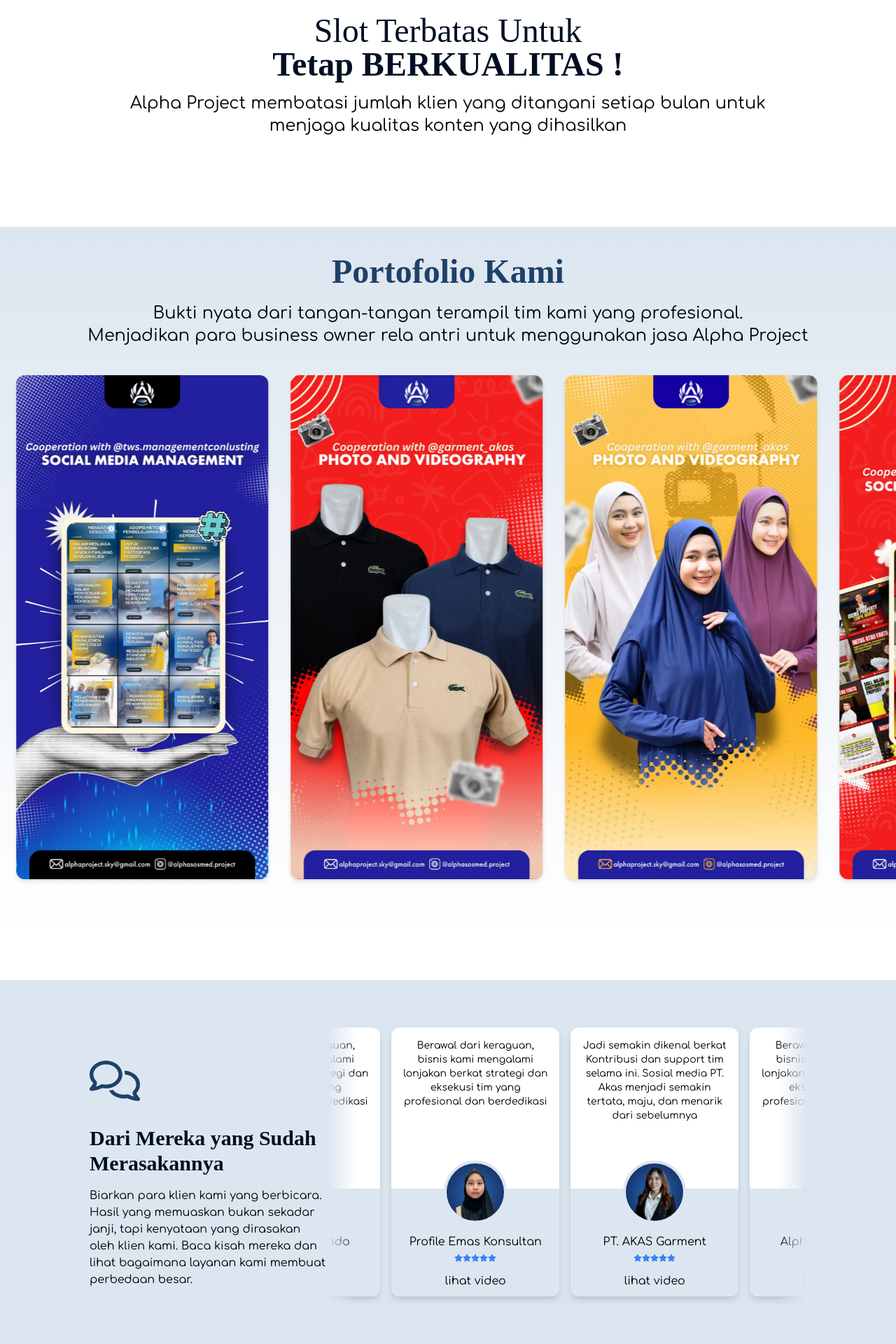
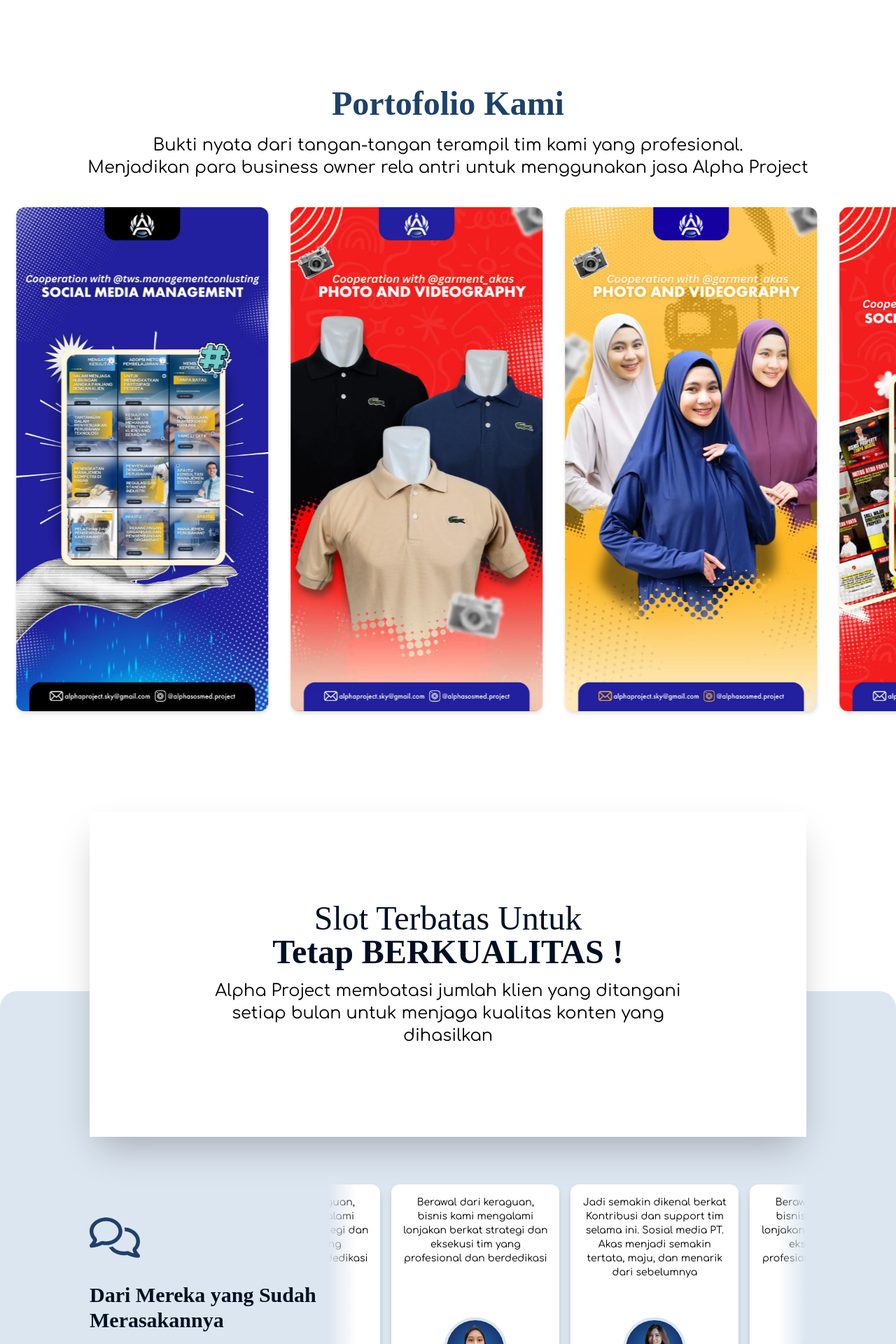
Before and after one commit to mcramaaa/jasawebkita, a Next.js app: page / in a window 1280 px wide. Shown: the part 5240-7160 px from the top of the page at 70% size. Built offline with nearby package versions, Linux system fonts and the light colour scheme.

Commit message:
update section 3 + testimoni layout

```diff
--- a/src/app/page.tsx
+++ b/src/app/page.tsx
@@ -53,11 +53,12 @@ export default function Home() {
       <Section1 />
       {/* <div id="pricing"></div>
       <Pricing /> */}
-      <Section3 />
       <div id="porto"></div>
       <Portofolio />
+      <Section3 />
       <div id="testi"></div>
       <Testimoni />
+
       <Ending />
     </div>
   );
--- a/src/components/landing/Portofolio.tsx
+++ b/src/components/landing/Portofolio.tsx
@@ -6,7 +6,7 @@ import Marquee from "react-fast-marquee";
 
 export default function Portofolio() {
   return (
-    <div className="bg-gradient-to-b from-brand-bone to-white py-10 mt-32">
+    <div className="bg-white py-10 mt-32">
       <div className="flex flex-col text-center items-center mx-4 justify-center ">
         {/* <BsStars className="text-3xl text-brand" /> */}
         <h2 className="text-center text-3xl lg:text-5xl font-bold font-montserrat text-brand mb-5">
@@ -27,7 +27,7 @@ export default function Portofolio() {
         className="h-full py-10 relative overflow-hidden"
       >
         {PORTOFLIO.items.map((item, i) => (
-          <Link href={item.url} target="_blank" key={i} className="">
+          <Link href={item.url} target="_blank" key={i} >
             <div className=" drop-shadow-md hover:scale-105 duration-300 relative aspect-[1/2] bg-slate-500-300 w-80 lg:w-[360px] rounded-xl mr-8 overflow-hidden">
               <Image src={item.image} alt="" fill className="object-contain" />
             </div>
--- a/src/components/landing/Section3.tsx
+++ b/src/components/landing/Section3.tsx
@@ -2,7 +2,10 @@ import React from "react";
 
 export default function Section3() {
   return (
-    <div className="px-4 mt-16">
+    <div className="relative ">
+      <div className="absolute mt-64 inset-0 bg-brand-bone h-1/2 rounded-t-3xl" aria-hidden="true" />
+
+      <div className="relative px-4 mx-32 py-32 mt-16 shadow-2xl bg-white">
         <div className="flex flex-col justify-center items-center text-center">
           <h2 className="flex-col flex text-2xl lg:text-5xl text-brand-dark font-montserrat ">
             Slot Terbatas Untuk{" "}
@@ -16,6 +19,8 @@ export default function Section3() {
           Alpha Project membatasi jumlah klien yang ditangani setiap bulan untuk
           menjaga kualitas konten yang dihasilkan
         </p>
+
+      </div>
     </div>
   );
 }
--- a/src/components/landing/Testimoni.tsx
+++ b/src/components/landing/Testimoni.tsx
@@ -34,7 +34,8 @@ export default function Testimoni() {
   };
 
   return (
-    <div className="mt-16 px-4 lg:px-20 xl:px-32 bg-brand-bone py-14 grid lg:grid-cols-3">
+
+    <div className=" px-4 bg-brand-bone lg:px-20 xl:px-32 py-14 grid lg:grid-cols-3">
       <div className="flex flex-col justify-center">
         <div className="text-7xl w-full justify-center items-center py-7 flex lg:justify-start text-brand">
           <FaRegComments />
```
Lines whose indentation alone changed are shown as unchanged.
